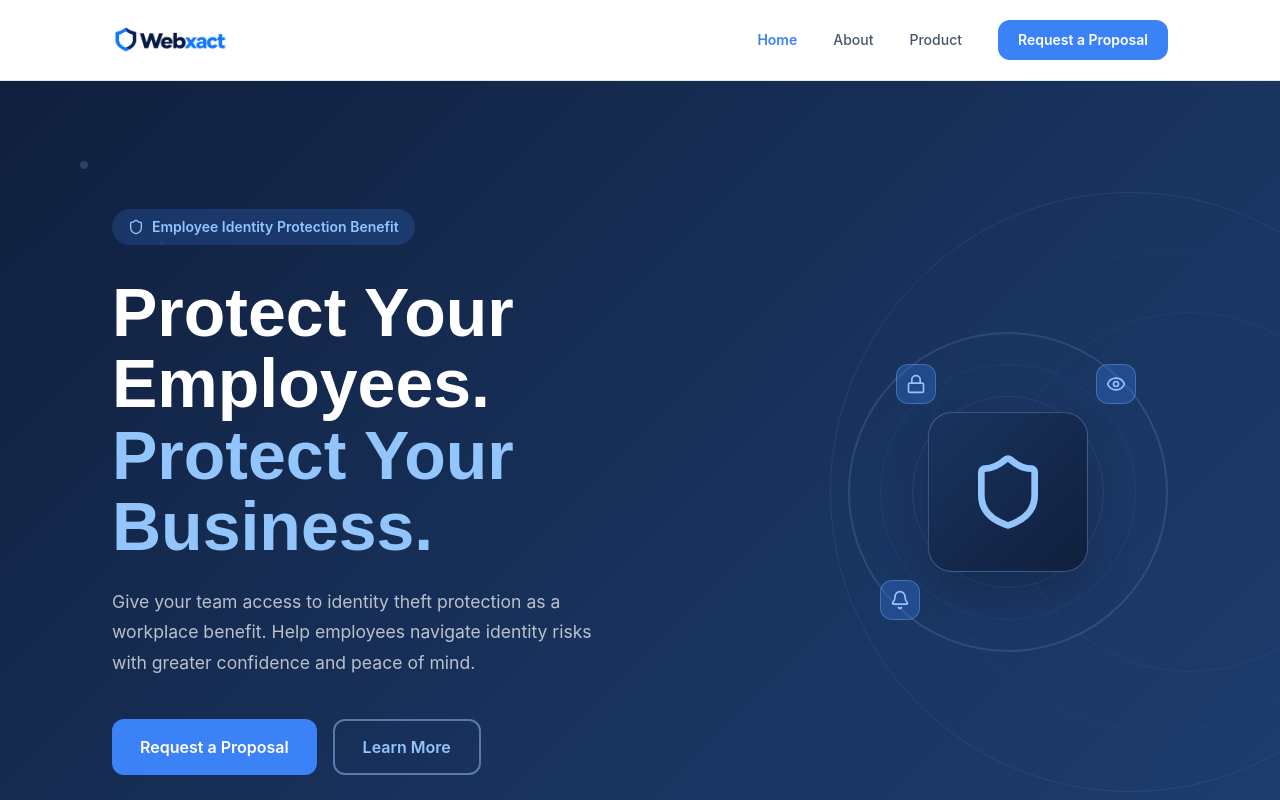
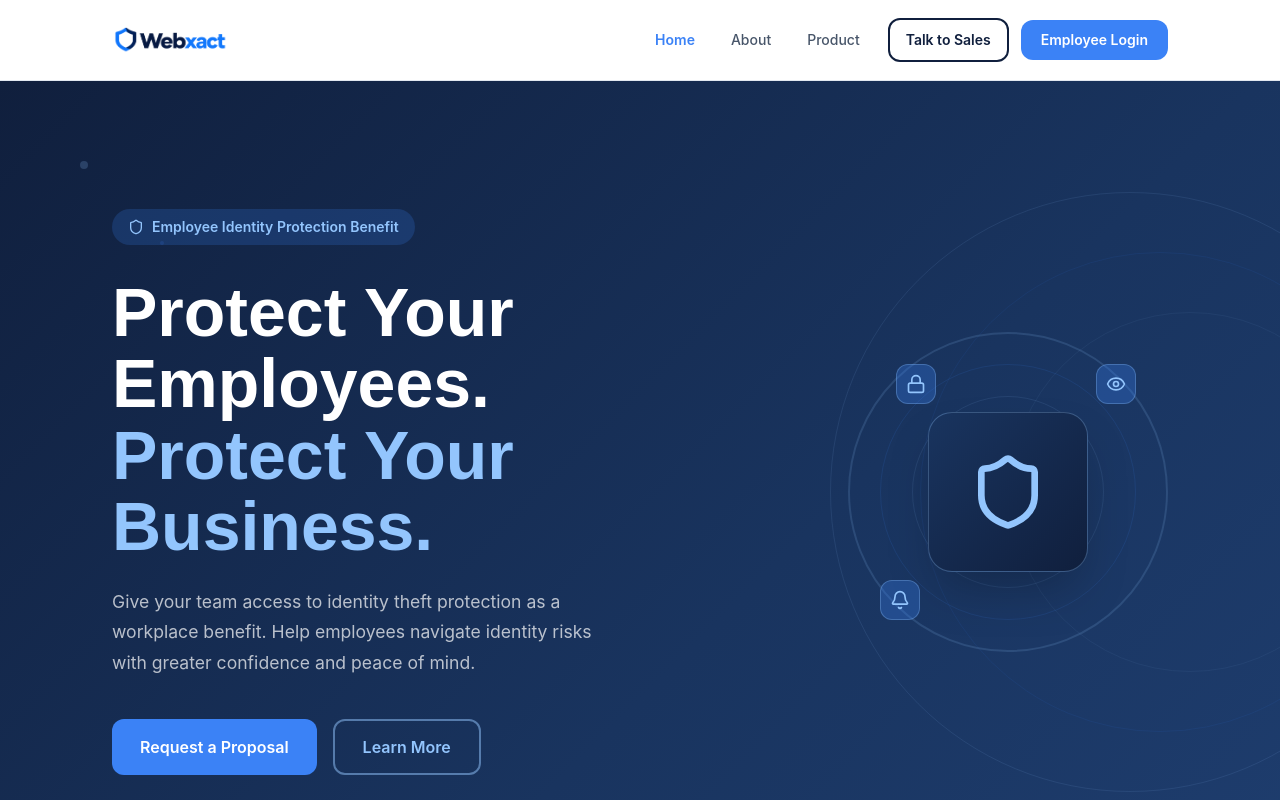
Before and after one commit to Textingman/bume-webxact, a Next.js app: page / in a window 1280 px wide. Shown: the top 800 px of the page. Built offline with nearby package versions, Linux system fonts and the light colour scheme.

Commit message:
nav: Talk to Sales (outline) + Employee Login (blue) dual CTAs

```diff
--- a/app/components/Navbar.tsx
+++ b/app/components/Navbar.tsx
@@ -1,65 +1,67 @@
-"use client";
+'use client';
 
-import Link from "next/link";
-import Image from "next/image";
-import { usePathname } from "next/navigation";
-import { useState } from "react";
-import { Menu, X } from "lucide-react";
+import Link from 'next/link';
+import Image from 'next/image';
+import { usePathname } from 'next/navigation';
+import { useState } from 'react';
+import { Menu, X } from 'lucide-react';
 
 export default function Navbar() {
   const pathname = usePathname();
   const [mobileOpen, setMobileOpen] = useState(false);
 
   const navLinks = [
-    { href: "/", label: "Home" },
-    { href: "/about", label: "About" },
-    { href: "/product", label: "Product" },
+    { href: '/', label: 'Home' },
+    { href: '/about', label: 'About' },
+    { href: '/product', label: 'Product' },
   ];
 
   return (
-    <nav className="sticky top-0 z-50 bg-white border-b" style={{ borderColor: "#E2E8F0" }}>
+    <nav className="sticky top-0 z-50 bg-white border-b" style={{ borderColor: '#E2E8F0' }}>
       <div className="max-w-6xl mx-auto px-6 lg:px-12">
         <div className="flex items-center justify-between h-20">
           <Link href="/" className="flex items-center">
-            <Image
-              src="/logo.png"
-              alt="Webxact"
-              width={160}
-              height={44}
-              className="h-10 w-auto object-contain"
-              priority
-            />
+            <Image src="/logo.png" alt="Webxact" width={160} height={44} className="h-10 w-auto object-contain" priority />
           </Link>
           <div className="hidden md:flex items-center gap-1">
             {navLinks.map(({ href, label }) => (
               <Link key={href} href={href}
                 className="px-4 py-2 rounded-lg text-sm font-medium transition-colors"
-                style={{ color: pathname === href ? "#3B82F6" : "#475569", fontFamily: "Inter, sans-serif", fontWeight: pathname === href ? 600 : 500 }}>
+                style={{ color: pathname === href ? '#3B82F6' : '#475569', fontFamily: 'Inter, sans-serif', fontWeight: pathname === href ? 600 : 500 }}>
                 {label}
               </Link>
             ))}
+            <Link href="/talk-to-sales"
+              className="ml-2 px-4 py-2.5 rounded-xl text-sm font-semibold transition-opacity hover:opacity-90"
+              style={{ color: '#101F3D', border: '2px solid #101F3D', fontFamily: 'Inter, sans-serif', backgroundColor: 'transparent' }}>
+              Talk to Sales
+            </Link>
             <Link href="/signup"
-              className="ml-4 px-5 py-2.5 rounded-xl text-sm font-semibold text-white transition-opacity hover:opacity-90"
-              style={{ backgroundColor: "#3B82F6", fontFamily: "Inter, sans-serif" }}>
-              Request a Proposal
+              className="ml-2 px-5 py-2.5 rounded-xl text-sm font-semibold text-white transition-opacity hover:opacity-90"
+              style={{ backgroundColor: '#3B82F6', fontFamily: 'Inter, sans-serif' }}>
+              Employee Login
             </Link>
           </div>
-          <button className="md:hidden p-2 rounded-lg" onClick={() => setMobileOpen(!mobileOpen)} style={{ color: "#101F3D" }}>
+          <button className="md:hidden p-2 rounded-lg" onClick={() => setMobileOpen(!mobileOpen)} style={{ color: '#101F3D' }}>
             {mobileOpen ? <X className="w-6 h-6" /> : <Menu className="w-6 h-6" />}
           </button>
         </div>
         {mobileOpen && (
-          <div className="md:hidden pb-4 border-t" style={{ borderColor: "#E2E8F0" }}>
+          <div className="md:hidden pb-4 border-t" style={{ borderColor: '#E2E8F0' }}>
             <div className="pt-4 space-y-1">
               {navLinks.map(({ href, label }) => (
                 <Link key={href} href={href} className="block px-4 py-3 rounded-lg text-sm font-medium"
-                  style={{ color: pathname === href ? "#3B82F6" : "#475569" }} onClick={() => setMobileOpen(false)}>
+                  style={{ color: pathname === href ? '#3B82F6' : '#475569' }} onClick={() => setMobileOpen(false)}>
                   {label}
                 </Link>
               ))}
-              <Link href="/signup" className="block mt-3 px-4 py-3 rounded-xl text-sm font-semibold text-white text-center"
-                style={{ backgroundColor: "#3B82F6" }} onClick={() => setMobileOpen(false)}>
-                Request a Proposal
+              <Link href="/talk-to-sales" className="block mt-2 px-4 py-3 rounded-xl text-sm font-semibold text-center"
+                style={{ color: '#101F3D', border: '2px solid #101F3D' }} onClick={() => setMobileOpen(false)}>
+                Talk to Sales
+              </Link>
+              <Link href="/signup" className="block mt-2 px-4 py-3 rounded-xl text-sm font-semibold text-white text-center"
+                style={{ backgroundColor: '#3B82F6' }} onClick={() => setMobileOpen(false)}>
+                Employee Login
               </Link>
             </div>
           </div>
```
